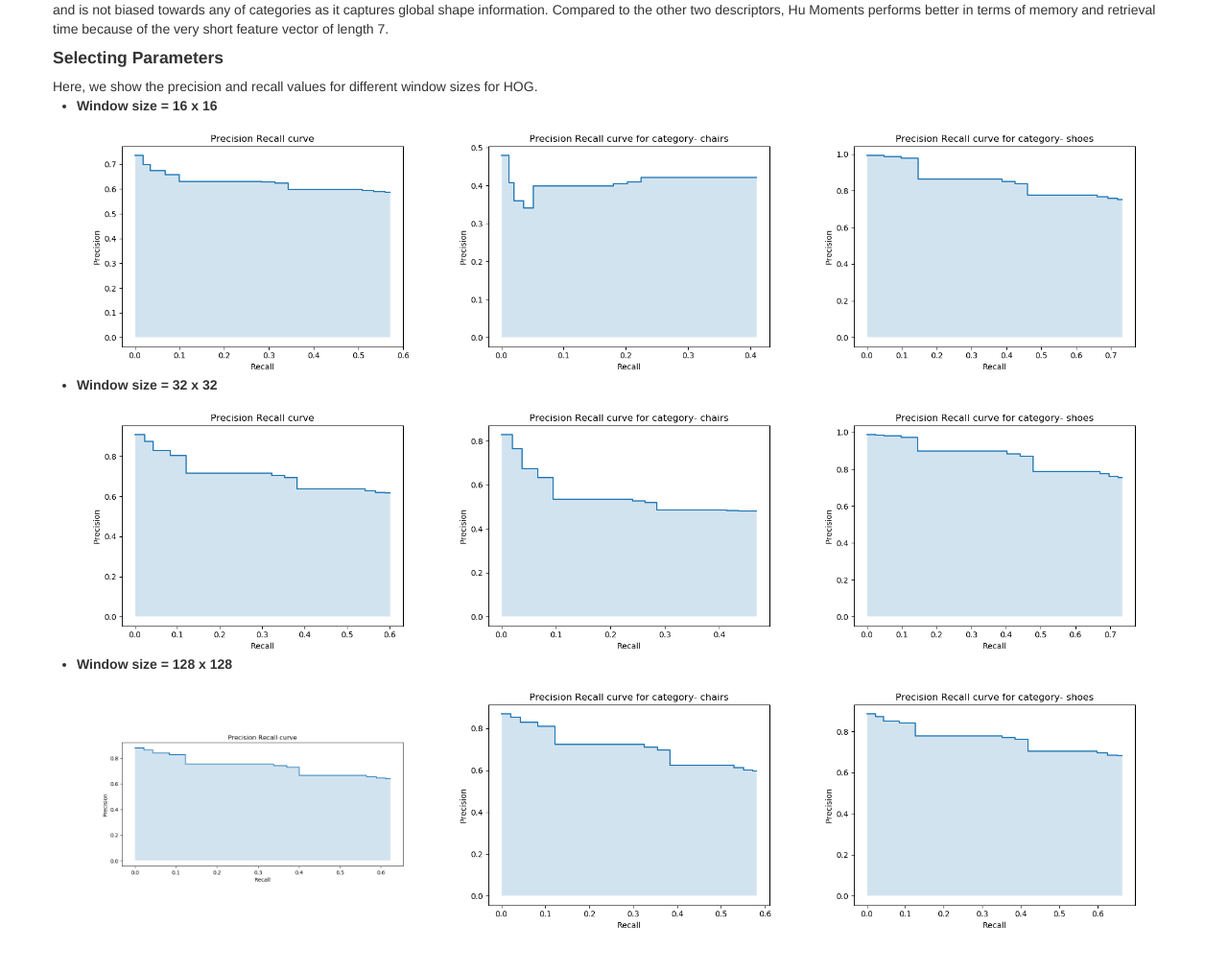
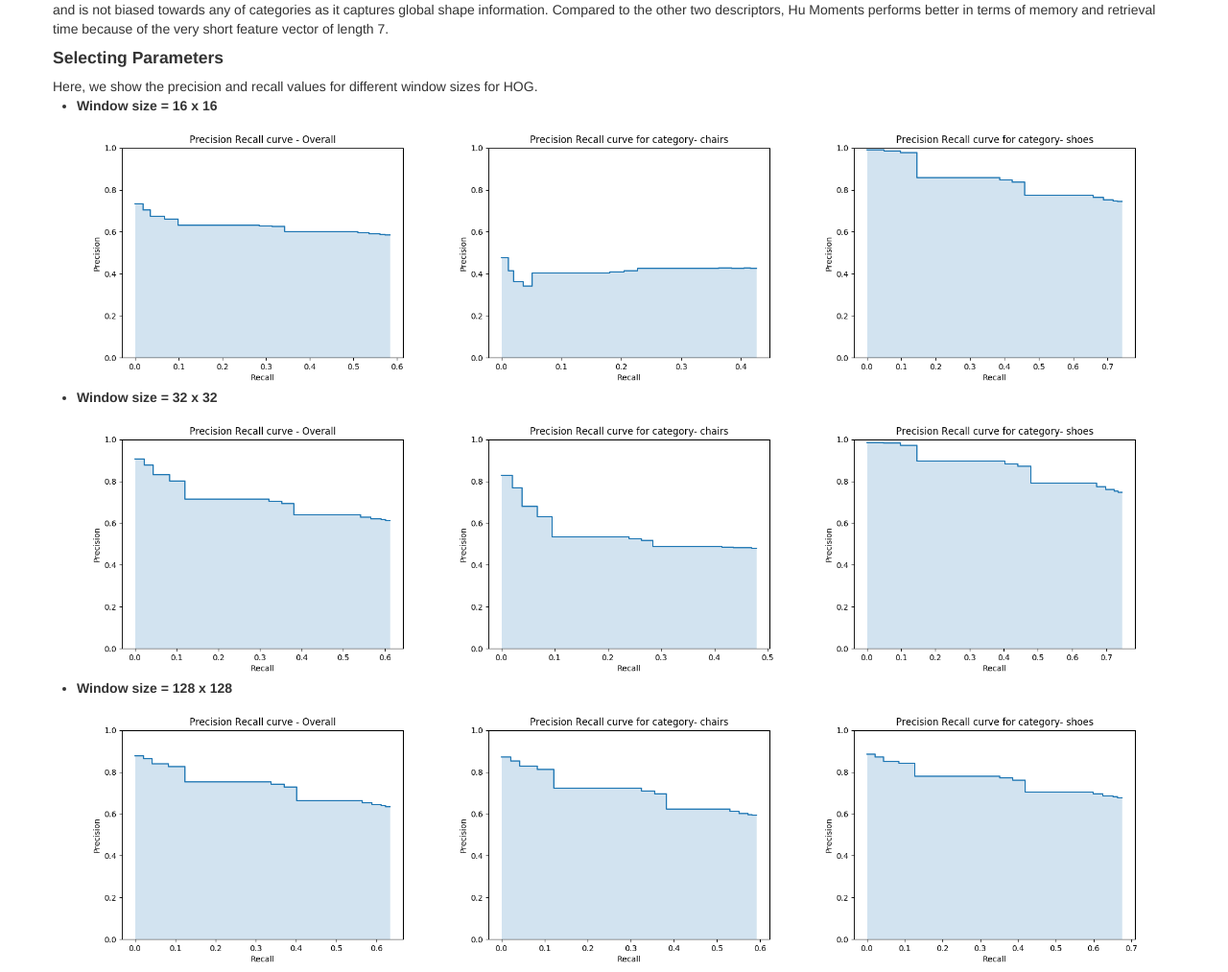
Before and after one commit to sanjanag/sbir, a plain HTML site: page docs/index.html in a window 1280 px wide. Shown: the part 4086-5099 px from the top of the page at 96% size. Drawn offline with Linux system fonts and the light colour scheme.

Commit message:
Added plots with shared y axis

```diff
--- a/docs/index.html
+++ b/docs/index.html
@@ -272,19 +272,19 @@
             Here, we show the precision and recall values for different window sizes for HOG.
             <ul>
                     <li> <b> Window size = 16 x 16 </b> <br>
-                        <img style="width: 33%;" alt="" src="hog16_precision_recall_curve.png">
-                        <img style="width: 33%;" alt="" src="hog16_precision_recall_curve_chairs.png">
-                        <img style="width: 33%;" alt="" src="hog16_precision_recall_curve_shoes.png">
+                        <img style="width: 33%;" alt="" src="precision_recall_plot_overall_hog16.png">
+                        <img style="width: 33%;" alt="" src="precision_recall_plot_overall_hog16_chairs.png">
+                        <img style="width: 33%;" alt="" src="precision_recall_plot_overall_hog16_shoes.png">
                     </li>
                     <li> <b> Window size = 32 x 32 </b> <br>
-                        <img style="width: 33%;" alt="" src="hog32_precision_recall_curve.png">
-                        <img style="width: 33%;" alt="" src="hog32_precision_recall_curve_chairs.png">
-                        <img style="width: 33%;" alt="" src="hog32_precision_recall_curve_shoes.png">
+                        <img style="width: 33%;" alt="" src="precision_recall_plot_overall_hog32.png">
+                        <img style="width: 33%;" alt="" src="precision_recall_plot_overall_hog32_chairs.png">
+                        <img style="width: 33%;" alt="" src="precision_recall_plot_overall_hog32_shoes.png">
                     </li>
                     <li> <b>Window size = 128 x 128</b> <br>
-                        <img style="width: 33%;" alt="" src="hog128_precision_recall.png">
-                        <img style="width: 33%;" alt="" src="hog128_precision_recall_chairs.png">
-                        <img style="width: 33%;" alt="" src="hog128_precision_recall_shoes.png">
+                        <img style="width: 33%;" alt="" src="precision_recall_plot_overall_hog128.png">
+                        <img style="width: 33%;" alt="" src="precision_recall_plot_overall_hog128_chairs.png">
+                        <img style="width: 33%;" alt="" src="precision_recall_plot_overall_hog128_shoes.png">
                     </li>
             </ul>
 
```
Also changed, not shown: docs/precision_recall_plot_overall_hog128.png (added), docs/precision_recall_plot_overall_hog128_chairs.png (added), docs/precision_recall_plot_overall_hog128_shoes.png (added), docs/precision_recall_plot_overall_hog16.png (added), docs/precision_recall_plot_overall_hog16_chairs.png (added), docs/precision_recall_plot_overall_hog16_shoes.png (added), docs/precision_recall_plot_overall_hog32.png (added), docs/precision_recall_plot_overall_hog32_chairs.png (added), docs/precision_recall_plot_overall_hog32_shoes.png (added).
